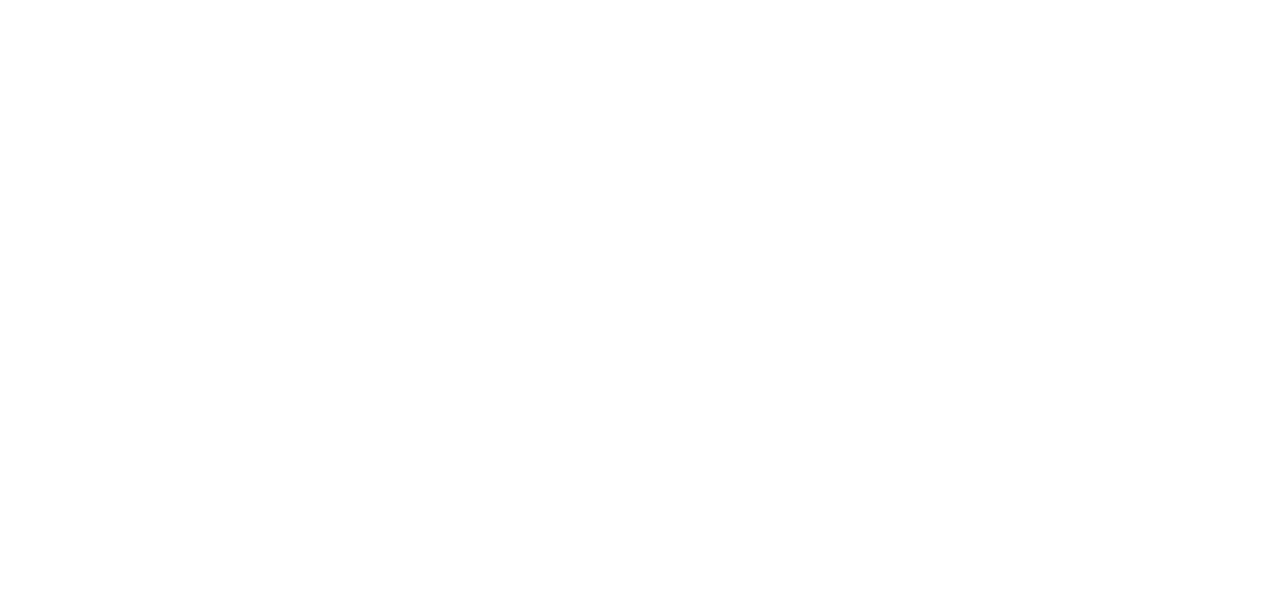
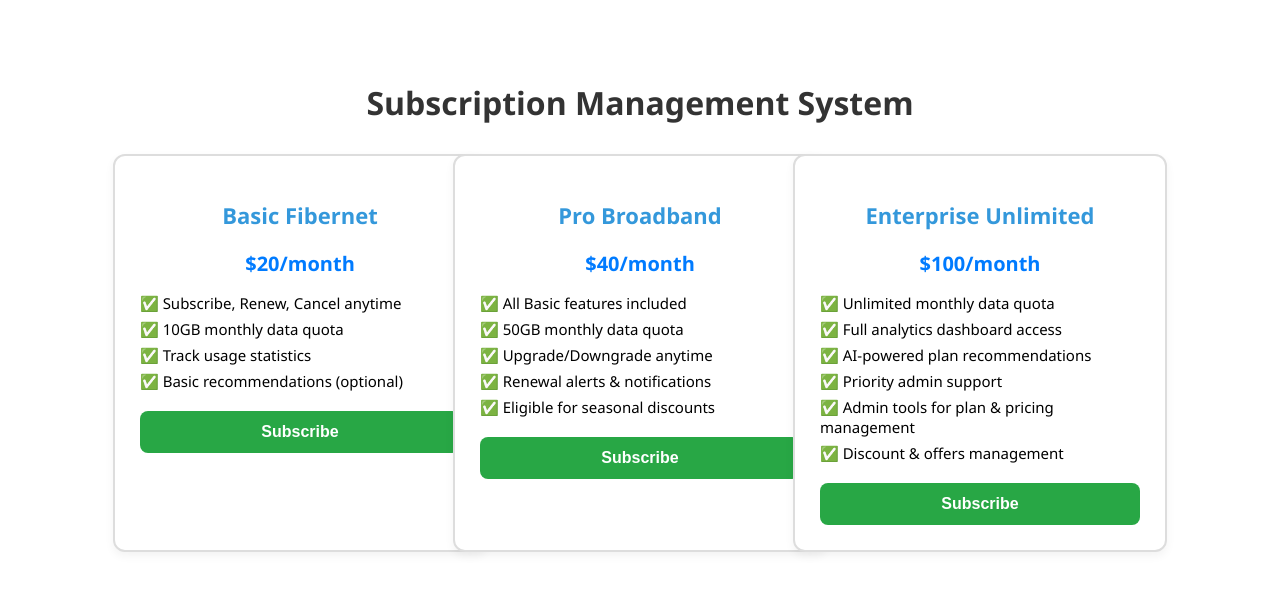
Before and after one commit to M-D-Nadeem/Lumen-Hackathon-Project, a React (Vite) app in the folder Frontend/: page /subscription in a window 1280 px wide. Before the commit this address had no page. Shown: the top 594 px of the page. Built offline with nearby package versions, Linux system fonts and the light colour scheme.

Commit message:
Added subscription portal jsx and css files under components

```diff
--- a/Frontend/src/App.jsx
+++ b/Frontend/src/App.jsx
@@ -1,6 +1,7 @@
 import { Routes, Route } from "react-router-dom";
 import AdminDashboard from "./Pages/AdminDashboard";
 import Plans from "./Pages/Plans";
+import SubscriptionPortal from "./Components/SubscriptionPortal";
 
 function App() {
   return (
@@ -9,6 +10,7 @@
         <Route path="/" element={<h2>Welcome Home</h2>} />
         <Route path="/admin" element={<AdminDashboard />} />
         <Route path="/plans" element={<Plans />} />
+        <Route path="/subscription" element={<SubscriptionPortal />} />
       </Routes>
     </>
   );
--- /dev/null
+++ b/Frontend/src/Components/SubscriptionPortal.css
@@ -0,0 +1,102 @@
+.subscription-container {
+  max-width: 1000px;
+  margin: 40px auto;
+  padding: 20px;
+  text-align: center;
+  font-family: "Segoe UI", Tahoma, Geneva, Verdana, sans-serif;
+}
+
+.title {
+  font-size: 32px;
+  font-weight: bold;
+  margin-bottom: 30px;
+  color: #333;
+}
+
+.plans-grid {
+  display: grid;
+  grid-template-columns: repeat(auto-fit, minmax(280px, 1fr));
+  gap: 20px;
+}
+
+.plan-card {
+  border: 2px solid #ddd;
+  border-radius: 12px;
+  padding: 25px;
+  background: #fff;
+  box-shadow: 0 4px 10px rgba(0,0,0,0.05);
+  transition: all 0.3s ease;
+}
+
+.plan-card:hover {
+  transform: translateY(-5px);
+  box-shadow: 0 6px 14px rgba(0,0,0,0.1);
+}
+
+.plan-card.active {
+  border-color: #007bff;
+  box-shadow: 0 6px 16px rgba(0, 123, 255, 0.2);
+}
+
+.plan-name {
+  font-size: 22px;
+  font-weight: bold;
+  margin-bottom: 10px;
+}
+
+.plan-price {
+  font-size: 20px;
+  font-weight: 600;
+  color: #007bff;
+  margin-bottom: 15px;
+}
+
+.features-list {
+  list-style: none;
+  padding: 0;
+  margin-bottom: 20px;
+  text-align: left;
+}
+
+.features-list li {
+  margin: 6px 0;
+  font-size: 15px;
+}
+
+.btn {
+  width: 100%;
+  padding: 12px;
+  border: none;
+  border-radius: 8px;
+  font-size: 16px;
+  font-weight: bold;
+  cursor: pointer;
+  transition: background 0.3s ease;
+}
+
+.subscribe-btn {
+  background-color: #28a745;
+  color: white;
+}
+
+.subscribe-btn:hover {
+  background-color: #218838;
+}
+
+.upgrade-btn {
+  background-color: #007bff;
+  color: white;
+}
+
+.upgrade-btn:hover {
+  background-color: #0056b3;
+}
+
+.cancel-btn {
+  background-color: #dc3545;
+  color: white;
+}
+
+.cancel-btn:hover {
+  background-color: #c82333;
+}
--- /dev/null
+++ b/Frontend/src/Components/SubscriptionPortal.jsx
@@ -0,0 +1,100 @@
+import React, { useState } from "react";
+import "./SubscriptionPortal.css";
+
+const plans = [
+  {
+    id: "basic",
+    name: "Basic Fibernet",
+    price: 20,
+    features: [
+      "Subscribe, Renew, Cancel anytime",
+      "10GB monthly data quota",
+      "Track usage statistics",
+      "Basic recommendations (optional)"
+    ]
+  },
+  {
+    id: "pro",
+    name: "Pro Broadband",
+    price: 40,
+    features: [
+      "All Basic features included",
+      "50GB monthly data quota",
+      "Upgrade/Downgrade anytime",
+      "Renewal alerts & notifications",
+      "Eligible for seasonal discounts"
+    ]
+  },
+  {
+    id: "enterprise",
+    name: "Enterprise Unlimited",
+    price: 100,
+    features: [
+      "Unlimited monthly data quota",
+      "Full analytics dashboard access",
+      "AI-powered plan recommendations",
+      "Priority admin support",
+      "Admin tools for plan & pricing management",
+      "Discount & offers management"
+    ]
+  }
+];
+
+export default function SubscriptionPortal() {
+  const [currentPlan, setCurrentPlan] = useState(null);
+
+  const handleSubscribe = (plan) => {
+    alert(`Subscribed to ${plan.name} plan`);
+    setCurrentPlan(plan);
+  };
+
+  const handleUpgradeDowngrade = (plan) => {
+    alert(`Changed subscription to ${plan.name} plan`);
+    setCurrentPlan(plan);
+  };
+
+  const handleCancel = () => {
+    alert(`Subscription cancelled for ${currentPlan.name}`);
+    setCurrentPlan(null);
+  };
+
+  return (
+    <div className="subscription-container">
+      <h1 className="title">Subscription Management System</h1>
+
+      <div className="plans-grid">
+        {plans.map((plan) => (
+          <div
+            key={plan.id}
+            className={`plan-card ${currentPlan?.id === plan.id ? "active" : ""}`}
+          >
+            <h2 className="plan-name">{plan.name}</h2>
+            <p className="plan-price">${plan.price}/month</p>
+            <ul className="features-list">
+              {plan.features.map((f, idx) => (
+                <li key={idx}>✅ {f}</li>
+              ))}
+            </ul>
+
+            {!currentPlan ? (
+              <button onClick={() => handleSubscribe(plan)} className="btn subscribe-btn">
+                Subscribe
+              </button>
+            ) : currentPlan.id === plan.id ? (
+              <button onClick={handleCancel} className="btn cancel-btn">
+                Cancel
+              </button>
+            ) : (
+              <button
+                onClick={() => handleUpgradeDowngrade(plan)}
+                className="btn upgrade-btn"
+              >
+                {plan.price > currentPlan.price ? "Upgrade" : "Downgrade"}
+              </button>
+            )}
+          </div>
+        ))}
+      </div>
+    </div>
+  );
+}
```
